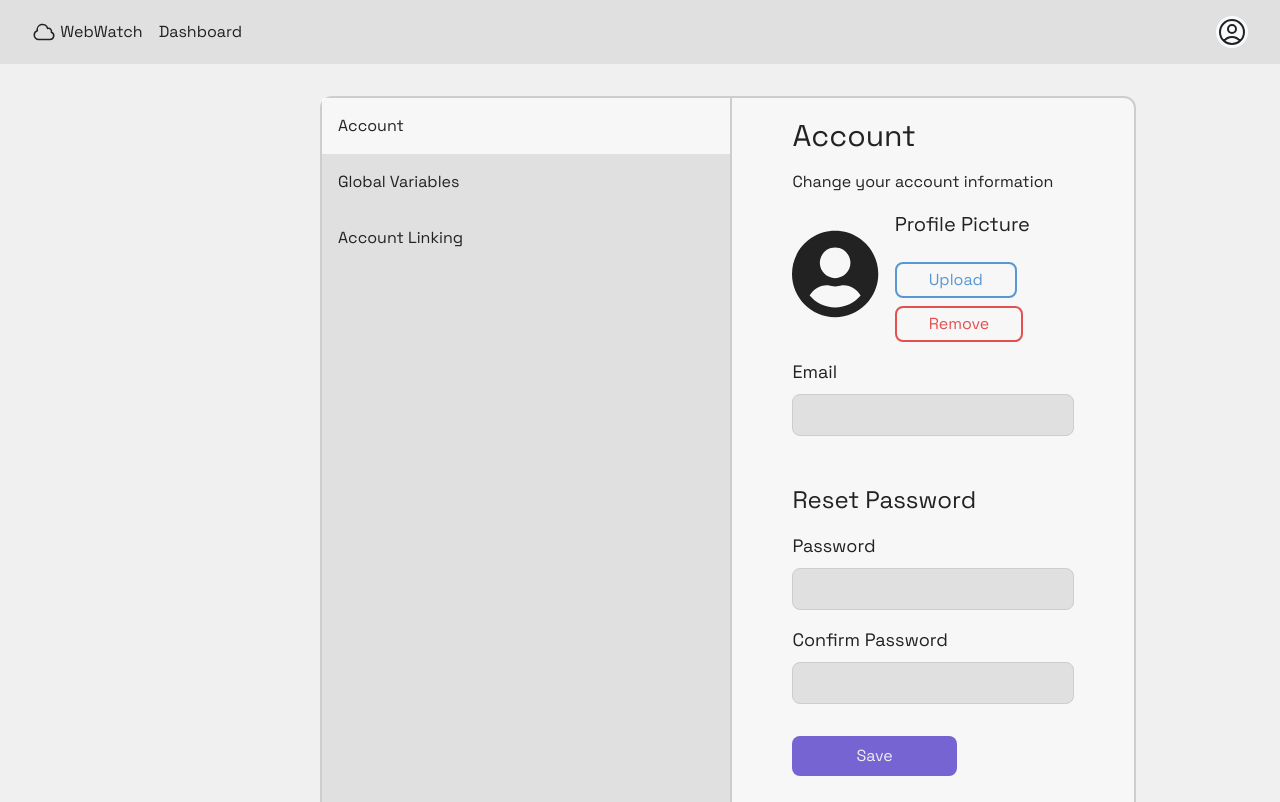
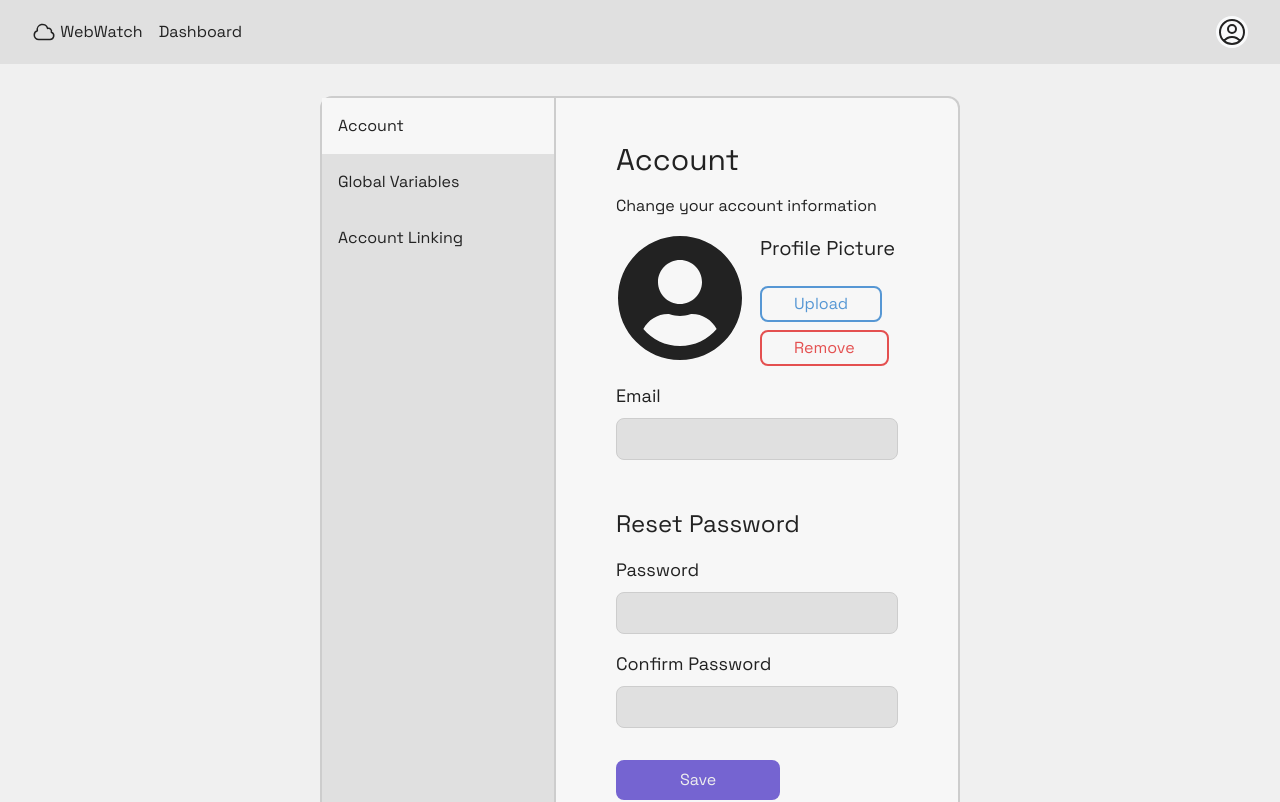
Before and after one commit to Fa24-CSE115A-CaaS/WebWatch, a React (Vite) app in the folder frontend/: page /settings in a window 1280 px wide. Shown: the top 802 px of the page. Built offline with nearby package versions, Linux system fonts and the light colour scheme.

Commit message:
Made recommendations and fixed shrinking image

```diff
--- a/frontend/src/components/NavBar.tsx
+++ b/frontend/src/components/NavBar.tsx
@@ -1,5 +1,5 @@
 import { useState } from "react";
-import useEffect from "../App";
+//import useEffect from "../App";
 
 const NavBar = () => {
   const [show_profile_dropdown, set_show_profile_dropdown] = useState(false);
--- a/frontend/src/pages/Settings.tsx
+++ b/frontend/src/pages/Settings.tsx
@@ -1,5 +1,5 @@
 import { useState } from 'react';
-import { FaUserCircle } from 'react-icons/fa'; // Add this import
+import { FaUserCircle } from 'react-icons/fa';
 
 const Settings = () => {
   const [activeTab, setActiveTab] = useState('vertical-tab-1');
@@ -11,12 +11,12 @@ const Settings = () => {
   return (
     <div className="w-1/2 mx-auto mt-8 rounded min-h-screen text-text">
       <div className="flex">
-        <nav className="rounded-l-xl border-solid border-border border-2 min-h-screen w-1/3 min-w-fit bg-secondary text-left">
-          {/* Column 1 - Sidebar*/}
+        {/* Column 1 - Sidebar*/}
+        <nav className="rounded-l-xl border-solid border-border border-2 min-h-screen w-max bg-secondary text-left">
           <div className="rounded-tl-xl" aria-label="Tabs" role="tablist" aria-orientation="vertical">
             <button
               type="button"
-              className={`w-full p-4 text-left ${activeTab === 'vertical-tab-1' ? 'bg-primary' : ''}`}
+              className={`w-full p-4 text-left whitespace-nowrap ${activeTab === 'vertical-tab-1' ? 'bg-primary' : ''}`}
               id="vertical-tab-1"
               aria-selected={activeTab === 'vertical-tab-1'}
               data-hs-tab="#vertical-tab-1"
@@ -28,7 +28,7 @@ const Settings = () => {
             </button>
             <button
               type="button"
-              className={`w-full p-4 text-left ${activeTab === 'vertical-tab-2' ? 'bg-primary' : ''}`}
+              className={`w-full p-4 text-left whitespace-nowrap ${activeTab === 'vertical-tab-2' ? 'bg-primary' : ''}`}
               id="vertical-tab-2"
               aria-selected={activeTab === 'vertical-tab-2'}
               data-hs-tab="#vertical-tab-2"
@@ -40,7 +40,7 @@ const Settings = () => {
             </button>
             <button
               type="button"
-              className={`w-full p-4 text-left ${activeTab === 'vertical-tab-3' ? 'bg-primary' : ''}`}
+              className={`w-full p-4 text-left whitespace-nowrap ${activeTab === 'vertical-tab-3' ? 'bg-primary' : ''}`}
               id="vertical-tab-3"
               aria-selected={activeTab === 'vertical-tab-3'}
               data-hs-tab="#vertical-tab-3"
@@ -55,13 +55,14 @@ const Settings = () => {
 
         {/* Column 2 */}
         <div className="w-full rounded-r-xl border-solid border-border border-y-2 border-r-2 bg-primary">
-          <div className="m-5 px-10">
+          <div className="m-5 px-10 py-6">
+            {/* Main account settings content */}
             {activeTab === 'vertical-tab-1' && (
               <>
                 <h1 className="text-3xl mb-4">Account</h1>
                 <p className="mb-4">Change your account information</p>
                 <div className="mt-4 flex pb-4">
-                  <FaUserCircle className="max-h-40 w-auto rounded-full text-9xl" />
+                  <FaUserCircle className="max-h-40 w-auto rounded-full text-9xl flex-shrink-0" />
                   <div className="my-auto ml-4">
                     <h2 className="text-xl mb-2">Profile Picture</h2>
                     <button className="mr-4 mt-4 px-8 rounded-lg border-info border-solid border-2 text-info p-1 text-base">
@@ -99,18 +100,18 @@ const Settings = () => {
                 </button>
               </>
             )}
+            {/* Global variable settings */}
             {activeTab === 'vertical-tab-2' && (
               <>
                 <h1 className="text-3xl mb-4">Global Variables</h1>
                 <p>Manage your global variables here.</p>
-                {/* Add your global variables form or content here */}
               </>
             )}
+            {/* Account linking settings */}
             {activeTab === 'vertical-tab-3' && (
               <>
                 <h1 className="text-3xl mb-4">Account Linking</h1>
                 <p>Link your account with other services.</p>
-                {/* Add your account linking form or content here */}
               </>
             )}
           </div>
```
